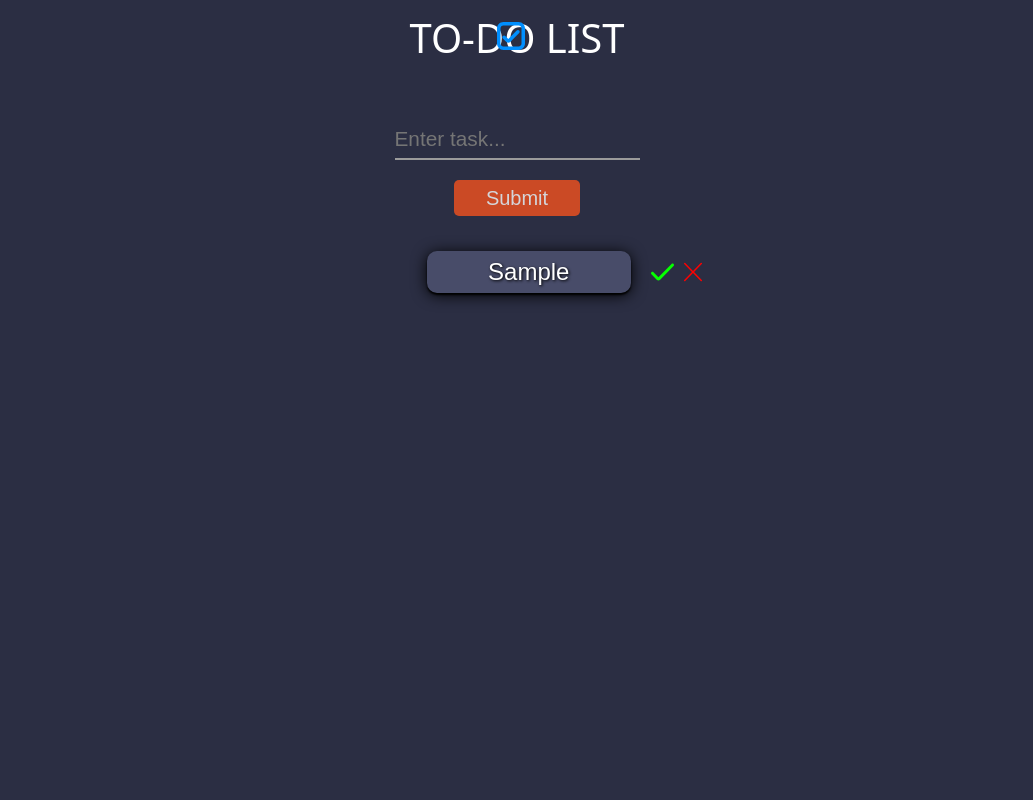
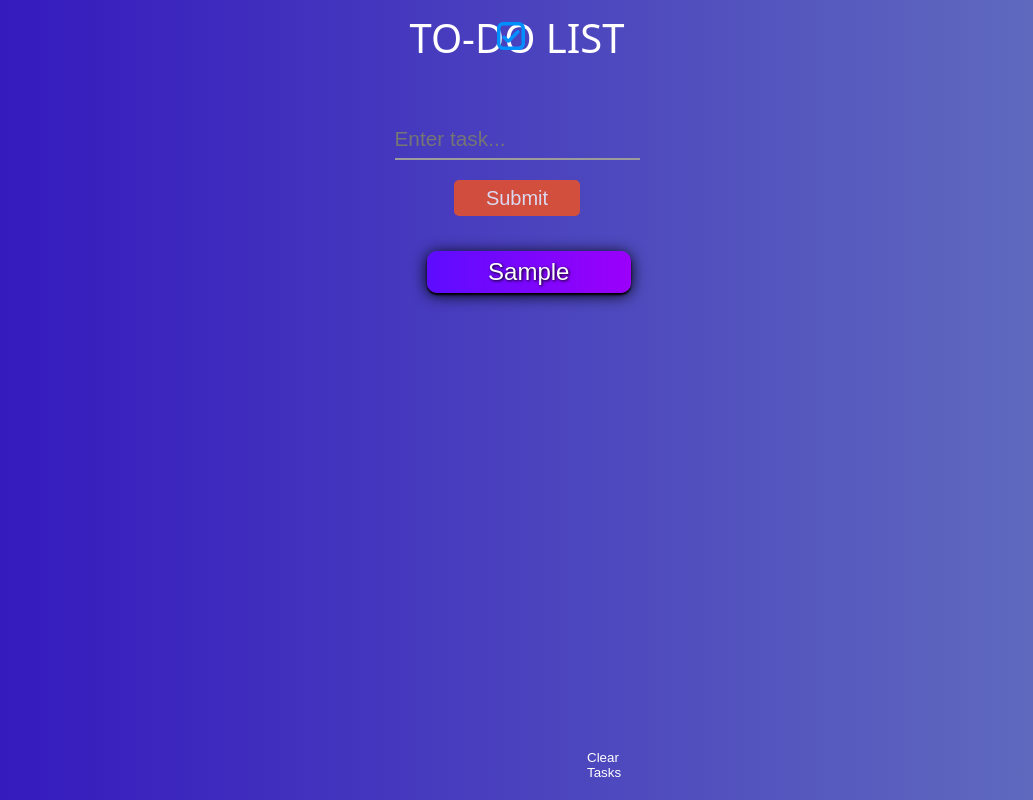
Before and after one commit to diegormirhan/Todo-List, a React (Vite) app: page / in a window 1280 px wide. Both pictures are taken after typing "Sample" into the empty fields and a click on the button "Submit". Shown: the whole page, without its empty margins (123-1156 px from the left). Built offline with nearby package versions, Linux system fonts and the light colour scheme.

Commit message:
First Commit

```diff
--- a/src/App.css
+++ b/src/App.css
@@ -3,8 +3,34 @@ body {
   align-items: center;
   min-height: 100vh;
   font-size: 1.5rem;
-  background-color:#2b2e43;
+  background: linear-gradient(
+    90deg,
+    rgba(48, 16, 190, 1) 0%,
+    rgba(100, 115, 190, 1) 100%
+  );
 }
+
+/* ===== Scrollbar CSS ===== */
+  /* Firefox */
+  * {
+    scrollbar-width: auto;
+    scrollbar-color: #8f54a0 #2b2e43;
+  }
+
+  /* Chrome, Edge, and Safari */
+  *::-webkit-scrollbar {
+    width: 11px;
+  }
+
+  *::-webkit-scrollbar-track {
+    background: #2b2e43;
+  }
+
+  *::-webkit-scrollbar-thumb {
+    background-color: #8f54a0;
+    border-radius: 11px;
+    border: 7px none #2b2e43;
+  }
 
 .App {
   text-align: center;
@@ -63,7 +89,7 @@ body {
   padding-bottom: 6px;
   font-weight: 700;
   border-width: 3px;
-  border-image: linear-gradient(to right, #11998e,#38ef7d);
+  border-image: linear-gradient(to right, #d24f3e,#993c2f);
   border-image-slice: 1;
  }
 
@@ -95,8 +121,23 @@ body {
   display: flex;
 }
 
+.Task:hover .Options{
+  position: relative;
+  animation: mine 1s forwards;
+}
+
+@keyframes mine {
+  100%  {left: 0px; right: 50px;}
+}
+
 .Item {
-  background-color: #484c69;
+  background: linear-gradient(
+    90deg,
+    rgba(93, 12, 255, 1) 0%,
+    rgba(155, 0, 250, 1) 100%
+  );
+  position: relative;
+  z-index: 1;
   color: white;
   margin: 10px;
   border-radius: 10px;
@@ -110,18 +151,54 @@ body {
 
 .Item:hover {
   cursor: pointer;
-  color: red;
 }
 
 .Options {
   display: flex;
+  position: relative;
+  left: -100px;
 }
+
 
 .Correct-icon {
   width: 20%;
   margin: 10px;
+  cursor: pointer;
+  opacity: 0.5;
+  transition: 0.5s;
+}
+
+.Correct-icon:hover {
+  opacity: 1;
 }
 
 .Wrong-icon {
   width: 16%;
+  cursor: pointer;
+  transition: 0.5s;
+  opacity: 0.5;
 }
+
+.Wrong-icon:hover {
+  opacity: 1;
+}
+
+.Button-clear {
+  position: fixed;
+  cursor: pointer;
+  bottom: 10px;
+  right: 700px;
+  left: 700px;
+  padding: 10px;
+  border: none;
+  border-radius: 7px;
+  color: white;
+  background-color: transparent;
+  margin: 0px;
+  transition: 0.5s;
+}
+
+.Button-clear:hover {
+  background-color: rgb(42, 231, 238);
+  color: black;
+}
--- a/src/App.jsx
+++ b/src/App.jsx
@@ -25,6 +25,17 @@ function App() {
     // e.stopPropagation()
     handleAddTask(userImput);
     setUserImput('');
+  };
+
+  const handleClearOnce = (e) => {
+    const removedToDo = [...toDoList].filter((todo) => todo.e !== e);
+    setToDoList(removedToDo);
+  };
+
+  const handleClearAll = () => {
+    const removeAllToDo = [...toDoList];
+    removeAllToDo.splice(0, toDoList.length);
+    setToDoList(removeAllToDo);
   };
 
   return (
@@ -55,11 +66,14 @@ function App() {
             </div>
             <div className="Options">
               <img src={CorrectButton} alt="logo" className="Correct-icon" />
-              <img src={WrongButton} alt="logo" className="Wrong-icon" />
+              <img src={WrongButton} alt="logo" className="Wrong-icon" onClick={handleClearOnce} />
             </div>
           </span>
         ))}
       </div>
+      <button type="button" className="Button-clear" onClick={handleClearAll}>
+        Clear Tasks
+      </button>
     </div>
   );
 }
```
